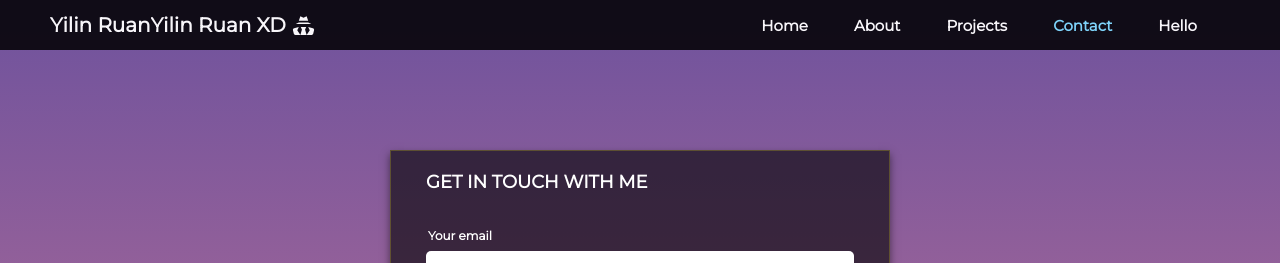
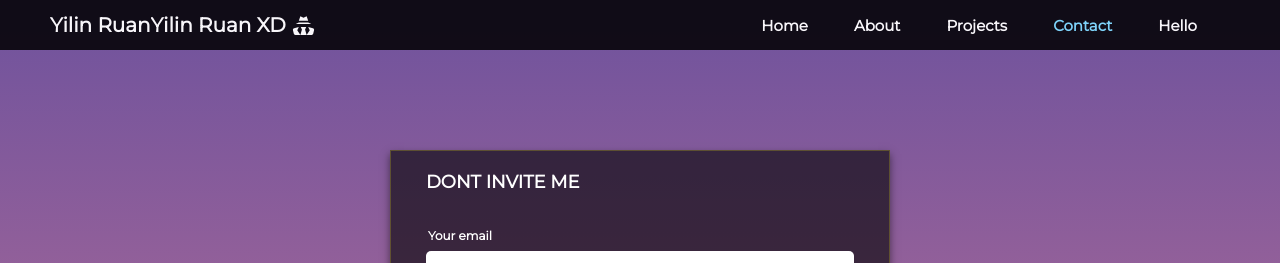
Before and after one commit to yilinruan/Yi_website, a React (Create React App) app: page /contacts in a window 1280 px wide. Shown: the top 263 px of the page. Built offline with nearby package versions, Linux system fonts and the light colour scheme.

Commit message:
chnage contacts text

```diff
--- a/src/components/pages/Contact.js
+++ b/src/components/pages/Contact.js
@@ -8,7 +8,7 @@ export default function Contacts() {
 
             <div className='contacts--container'>
                 <div className='contacts--container__title' >
-                    GET IN TOUCH WITH ME
+                    DONT INVITE ME
                 </div>
 
                 <div className='contacts--container__input_field'>
```
Also changed, not shown: 1 other file (tests, documents, lock files or other folders).
